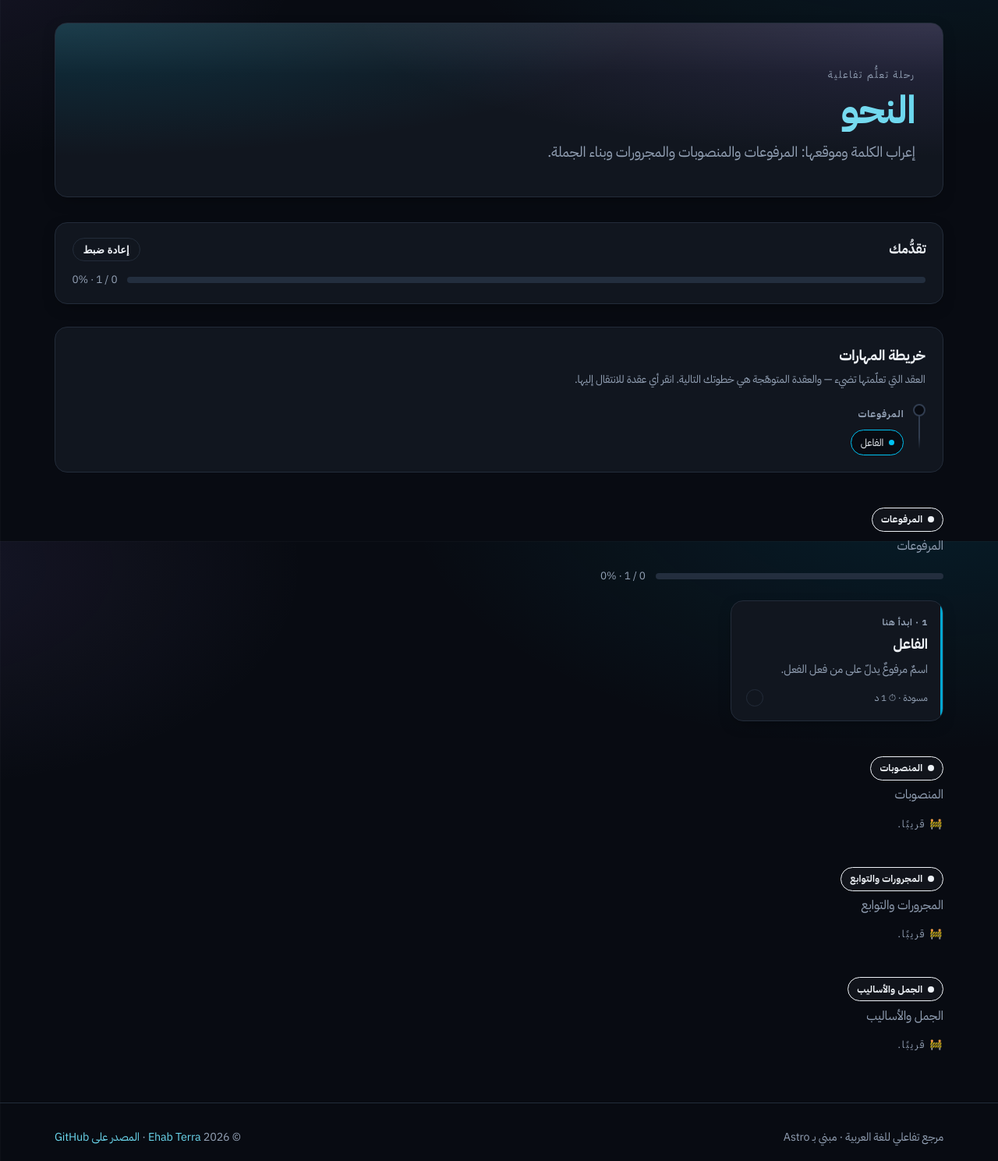
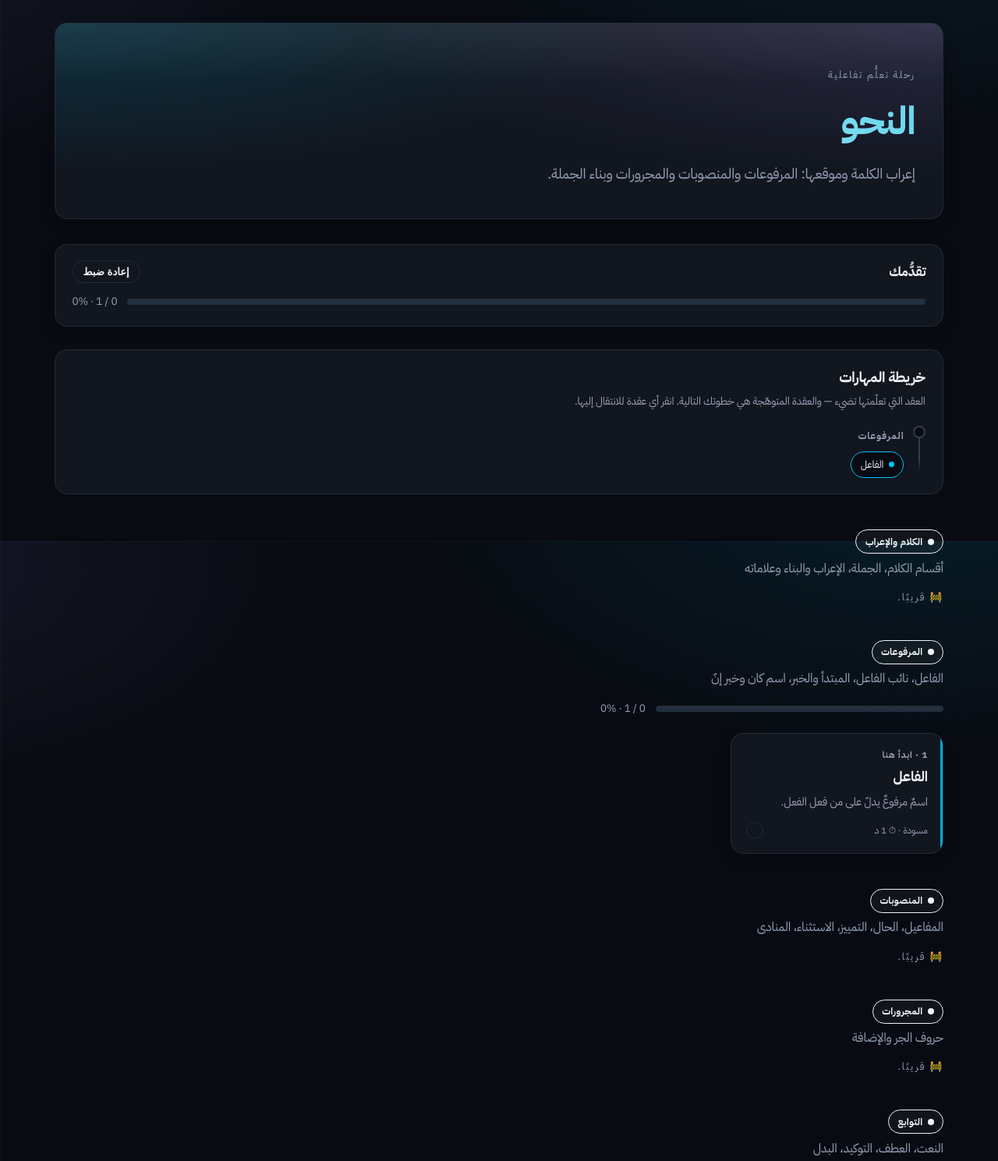
Before and after one commit to ehabterra/arabic-reference, an Astro site: page /nahw in a window 1280 px wide. Shown: the part 106-1595 px from the top of the page at 78% size. Built offline with nearby package versions, Linux system fonts and the light colour scheme; Astro itself is replaced by a stand-in of ours.

Commit message:
Revise نحو taxonomy to 6 categories from OCR triage

```diff
--- a/src/content.config.ts
+++ b/src/content.config.ts
@@ -10,10 +10,12 @@ const refSchema = z.object({
     'harakat',
     'tarkib',
     // nahw categories
+    'kalam',
     'marfuaat',
     'mansubat',
     'majrurat',
-    'jumal',
+    'tawabi',
+    'asalib',
     // sarf categories
     'mizan',
     'afaal',
--- a/src/lib/consts.ts
+++ b/src/lib/consts.ts
@@ -34,10 +34,12 @@ export const TRACKS: TrackMeta[] = [
     title: 'النحو',
     blurb: 'إعراب الكلمة وموقعها: المرفوعات والمنصوبات والمجرورات وبناء الجملة.',
     categories: [
-      { key: 'marfuaat', title: 'المرفوعات', blurb: 'المرفوعات' },
-      { key: 'mansubat', title: 'المنصوبات', blurb: 'المنصوبات' },
-      { key: 'majrurat', title: 'المجرورات والتوابع', blurb: 'المجرورات والتوابع' },
-      { key: 'jumal', title: 'الجمل والأساليب', blurb: 'الجمل والأساليب' },
+      { key: 'kalam', title: 'الكلام والإعراب', blurb: 'أقسام الكلام، الجملة، الإعراب والبناء وعلاماته' },
+      { key: 'marfuaat', title: 'المرفوعات', blurb: 'الفاعل، نائب الفاعل، المبتدأ والخبر، اسم كان وخبر إنّ' },
+      { key: 'mansubat', title: 'المنصوبات', blurb: 'المفاعيل، الحال، التمييز، الاستثناء، المنادى' },
+      { key: 'majrurat', title: 'المجرورات', blurb: 'حروف الجر والإضافة' },
+      { key: 'tawabi', title: 'التوابع', blurb: 'النعت، العطف، التوكيد، البدل' },
+      { key: 'asalib', title: 'الأفعال والأساليب', blurb: 'نصب وجزم المضارع، الأفعال الخمسة، أساليب الشرط والنداء والتعجب والعدد' },
     ],
   },
   {
--- a/src/pages/index.astro
+++ b/src/pages/index.astro
@@ -39,7 +39,7 @@ const trackIcons: Record<string, string> = {
   nahw: '✍️',
   sarf: '⚖️',
   balagha: '🌸',
-  tajwid: '🎵',
+  tajwid: '🗣️',
   khat: '🖋️',
   quranArabic: '📿',
   nonnative: '🌍',
--- a/src/styles/global.css
+++ b/src/styles/global.css
@@ -163,7 +163,7 @@ img { max-width: 100%; }
 }
 .dp-hero__eyebrow { font-size: .8rem; letter-spacing: .14em; text-transform: uppercase; color: var(--dp-muted); margin-bottom: .6rem; }
 .dp-hero h1 {
-  margin: 0 0 .7rem; line-height: 1.08; font-size: clamp(2rem, 5vw, 3.1rem); letter-spacing: -.02em;
+  margin: 0 0 .7rem; font-size: clamp(2rem, 5vw, 3.1rem); letter-spacing: -.02em;
   background: linear-gradient(92deg, #fff, var(--dp-accent-2)); -webkit-background-clip: text; background-clip: text; color: transparent;
 }
 .dp-hero__lede { font-size: 1.15rem; color: var(--dp-muted); max-width: 64ch; margin: 0; }
```
